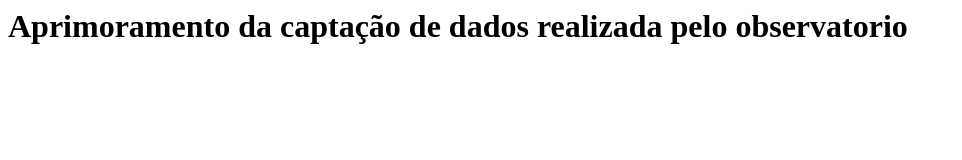
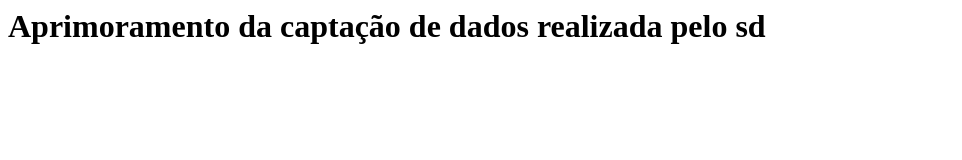
Before and after one commit to alvesluiz23/ihm.github.io, a plain HTML site: page index.html in a window 1280 px wide. Shown: the whole page, without its empty margins (0-962 px from the left). Drawn offline with Linux system fonts and the light colour scheme.

Commit message:
Update index.html

```diff
--- a/index.html
+++ b/index.html
@@ -3,6 +3,6 @@
         <title>Aprimoramento da captação de dados realizada pelo observatorio</title>
 	</head>
 	<body>
-		<h1>Aprimoramento da captação de dados realizada pelo observatorio</h1>
+		<h1>Aprimoramento da captação de dados realizada pelo sd</h1>
 	</body>
 </html>
```
